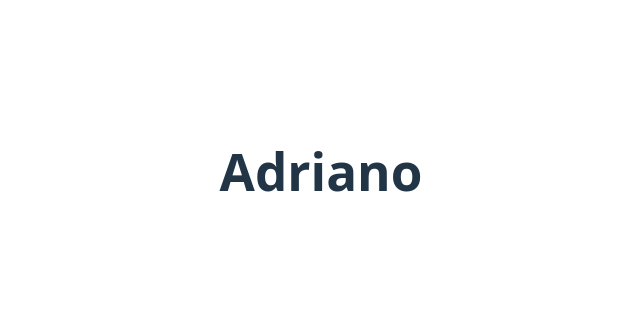
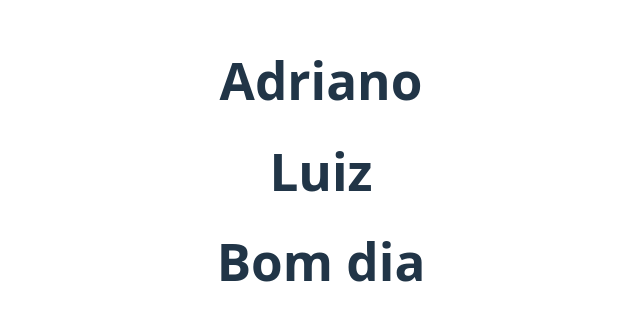
Before and after one commit to Adrianodosanjoos/Hora-de-Codar, a React (Vite) app: page / in a window 1280 px wide. Shown: the part 229-550 px from the top of the page, without its empty margins (319-959 px from the left). Built offline with nearby package versions, Linux system fonts and the light colour scheme.

Commit message:
Atualização

```diff
--- a/src/App.jsx
+++ b/src/App.jsx
@@ -1,15 +1,17 @@
-import { useState } from 'react'
-import reactLogo from './assets/react.svg'
-import viteLogo from '/vite.svg'
 import './App.css'
+import Welcome from './components/Welcome'
+import Bomdia from './components/dia'
 
 function App() {
-  const [count, setCount] = useState(0)
+
 
   return (
     <>
     <h1>Adriano</h1>
+    <Welcome />
+     <Bomdia />
     </>
+
   )
 }
 
--- /dev/null
+++ b/src/components/Welcome.jsx
@@ -0,0 +1,11 @@
+import React from 'react'
+
+function Welcome () {
+  return (
+    <div>
+      <h1>Luiz</h1>
+    </div>
+  )
+}
+
+export default Welcome
--- /dev/null
+++ b/src/components/dia.jsx
@@ -0,0 +1,11 @@
+import React from "react"
+
+function Bomdia() {
+    return (
+        <div>
+            <h1>Bom dia</h1>
+        </div>
+    )
+}
+
+export default Bomdia
```
